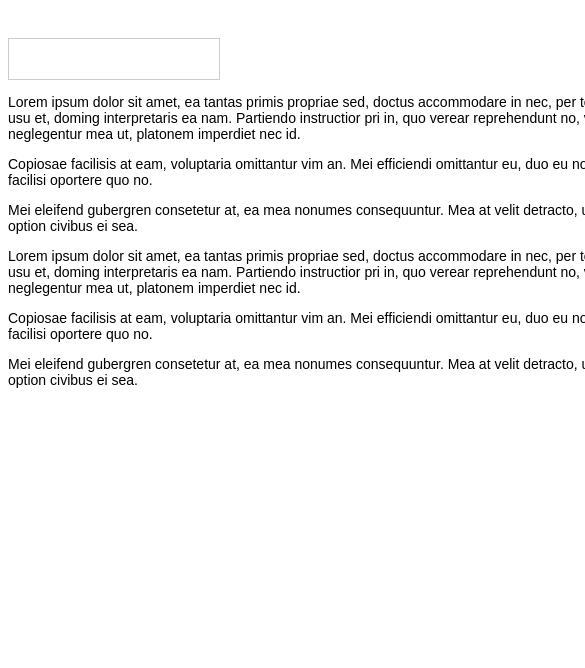
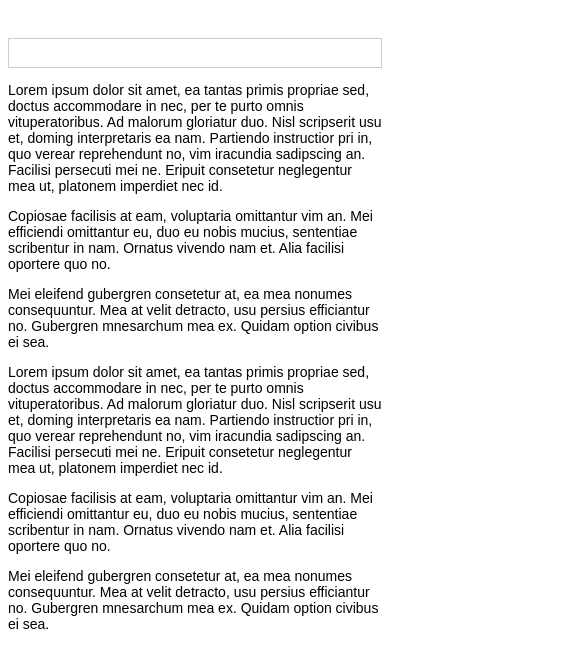
Before and after one commit to EvandroLG/selecting, a website: page example/index.html in a window 390 px wide. Shown: the top 668 px of the page, 585 px wide, since content can reach past the window. Drawn offline with Linux system fonts and the light colour scheme.

Commit message:
Add improvements for responsive
 * Use non-minified version to improve debugging

```diff
--- a/example/index.html
+++ b/example/index.html
@@ -10,16 +10,17 @@
       }
 
       #wrapper {
-        width: 1024px;
+        max-width: 1024px;
         margin: 0 auto;
         padding-top: 30px;
       }
 
       #selected-text {
-        width: 200px;
+        width: 100%;
         height: 30px;
         padding: 5px;
         border: 1px solid #CCC;
+        box-sizing: border-box;
       }
     </style>
   </head>
@@ -38,7 +39,7 @@
         <p>Mei eleifend gubergren consetetur at, ea mea nonumes consequuntur. Mea at velit detracto, usu persius efficiantur no. Gubergren mnesarchum mea ex. Quidam option civibus ei sea.</p>
       </div>
     </div>
-    <script src="../src/selecting.min.js"></script>
+    <script src="../src/selecting.js"></script>
     <script>
         var $ = function(value) {
           return document.querySelectorAll(value);
```
